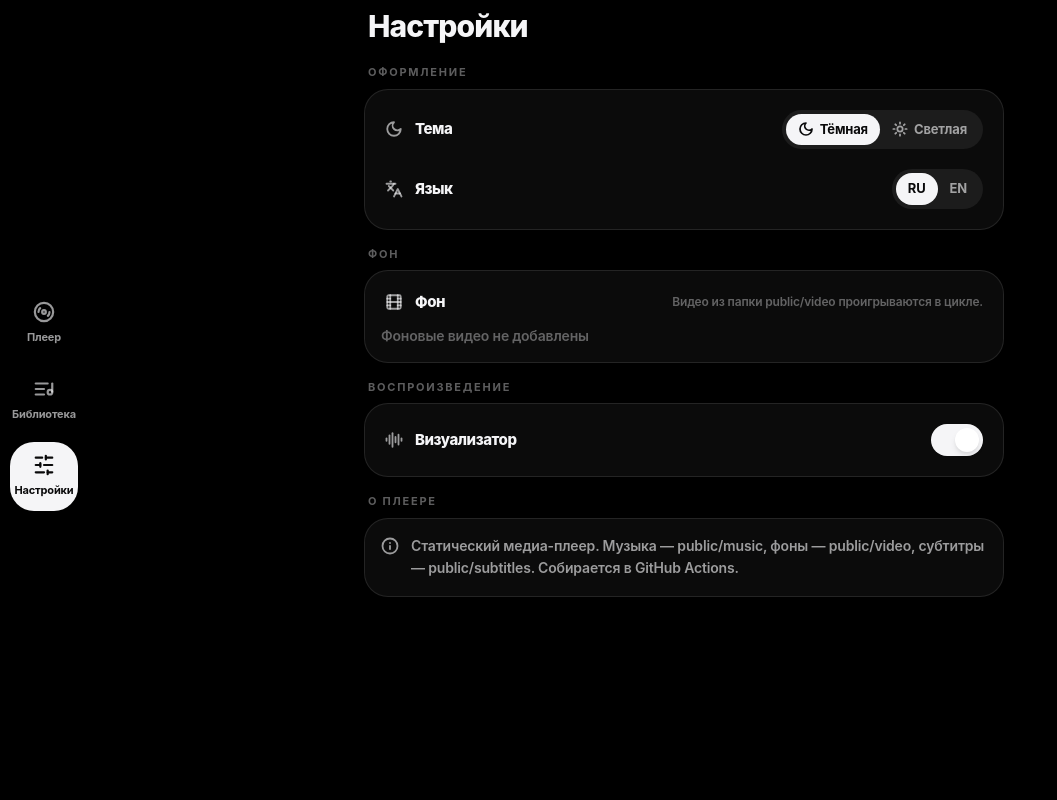
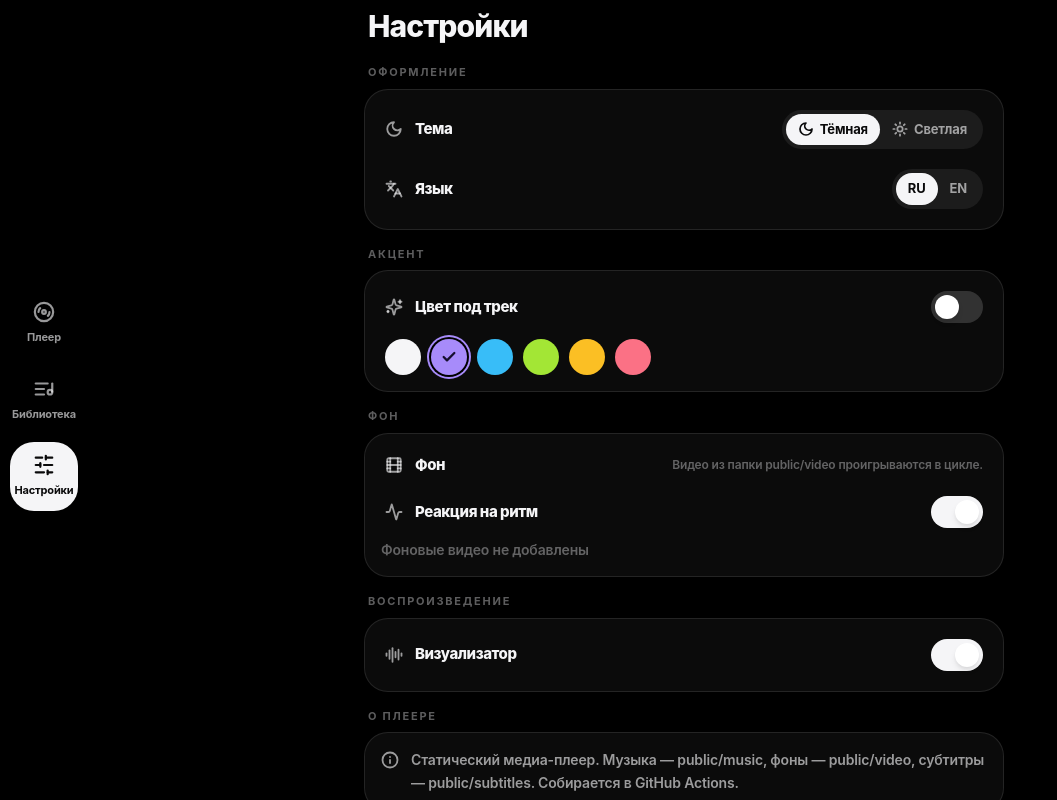
Before and after one commit to tt2819ais-arch/Viktor, a React (Vite) app: page / in a window 1280 px wide. Both pictures are taken after a click on the button "Настройки". Shown: the whole page, without its empty margins (0-1057 px from the left). Built offline with nearby package versions, Linux system fonts and the light colour scheme.

Commit message:
feat: 17 features (speed/EQ/A-B/sleep/fade/resume/fullscreen lyrics/quote card/translate/visualizer styles/accent/themes/favorites/search/swipe/bg-beat) + smoother subtitle scroll + re-synced Ночное кафе :: Settings.tsx

```diff
--- a/src/components/Settings.tsx
+++ b/src/components/Settings.tsx
@@ -1,11 +1,14 @@
-import { Moon, Sun, Languages, Film, AudioLines, Info, Check } from "lucide-react";
+import { Moon, Sun, Languages, Film, AudioLines, Info, Check, Sparkles, Activity } from "lucide-react";
 import type { ReactNode } from "react";
 import type { BackgroundVideo } from "../types";
 import { useSettings } from "../context/SettingsContext";
+import { ACCENTS, ACCENT_KEYS } from "../lib/accent";
 
 export function Settings({ videos }: { videos: BackgroundVideo[] }) {
-  const { t, lang, setLang, theme, setTheme, background, setBackground, visualizer, setVisualizer } =
-    useSettings();
+  const {
+    t, lang, setLang, theme, setTheme, background, setBackground, visualizer, setVisualizer,
+    accent, setAccent, autoAccent, setAutoAccent, bgReactive, setBgReactive,
+  } = useSettings();
 
   return (
     <div className="scroll-area mx-auto h-full w-full max-w-2xl overflow-y-auto px-4 pb-8 pt-2">
@@ -34,9 +37,31 @@ export function Settings({ videos }: { videos: BackgroundVideo[] }) {
         </Row>
       </Section>
 
+      <Section title={lang === "ru" ? "Акцент" : "Accent"}>
+        <Row icon={<Sparkles className="h-[18px] w-[18px]" strokeWidth={2.4} />} label={lang === "ru" ? "Цвет под трек" : "Color per track"}>
+          <Toggle on={autoAccent} onChange={setAutoAccent} labelOn={t.on} labelOff={t.off} />
+        </Row>
+        <div className="flex flex-wrap gap-2.5 px-2 pb-1 pt-1" style={{ opacity: autoAccent ? 0.4 : 1, pointerEvents: autoAccent ? "none" : "auto" }}>
+          {ACCENT_KEYS.map((k) => (
+            <button
+              key={k}
+              onClick={() => setAccent(k)}
+              className="pressable relative grid h-9 w-9 place-items-center rounded-full"
+              style={{ background: ACCENTS[k][0], boxShadow: accent === k ? "0 0 0 2px var(--bg), 0 0 0 4px " + ACCENTS[k][0] : "none" }}
+              aria-label={k}
+            >
+              {accent === k && <Check className="h-4 w-4" strokeWidth={3.4} style={{ color: ACCENTS[k][1] }} />}
+            </button>
+          ))}
+        </div>
+      </Section>
+
       <Section title={t.settings.background}>
         <Row icon={<Film className="h-[18px] w-[18px]" strokeWidth={2.4} />} label={t.settings.background}>
           <div className="text-faint text-xs">{t.settings.backgroundHint}</div>
+        </Row>
+        <Row icon={<Activity className="h-[18px] w-[18px]" strokeWidth={2.4} />} label={lang === "ru" ? "Реакция на ритм" : "React to beat"}>
+          <Toggle on={bgReactive} onChange={setBgReactive} labelOn={t.on} labelOff={t.off} />
         </Row>
         {videos.length === 0 ? (
           <p className="text-faint px-1 pb-1 text-sm">{t.settings.noVideos}</p>
```
